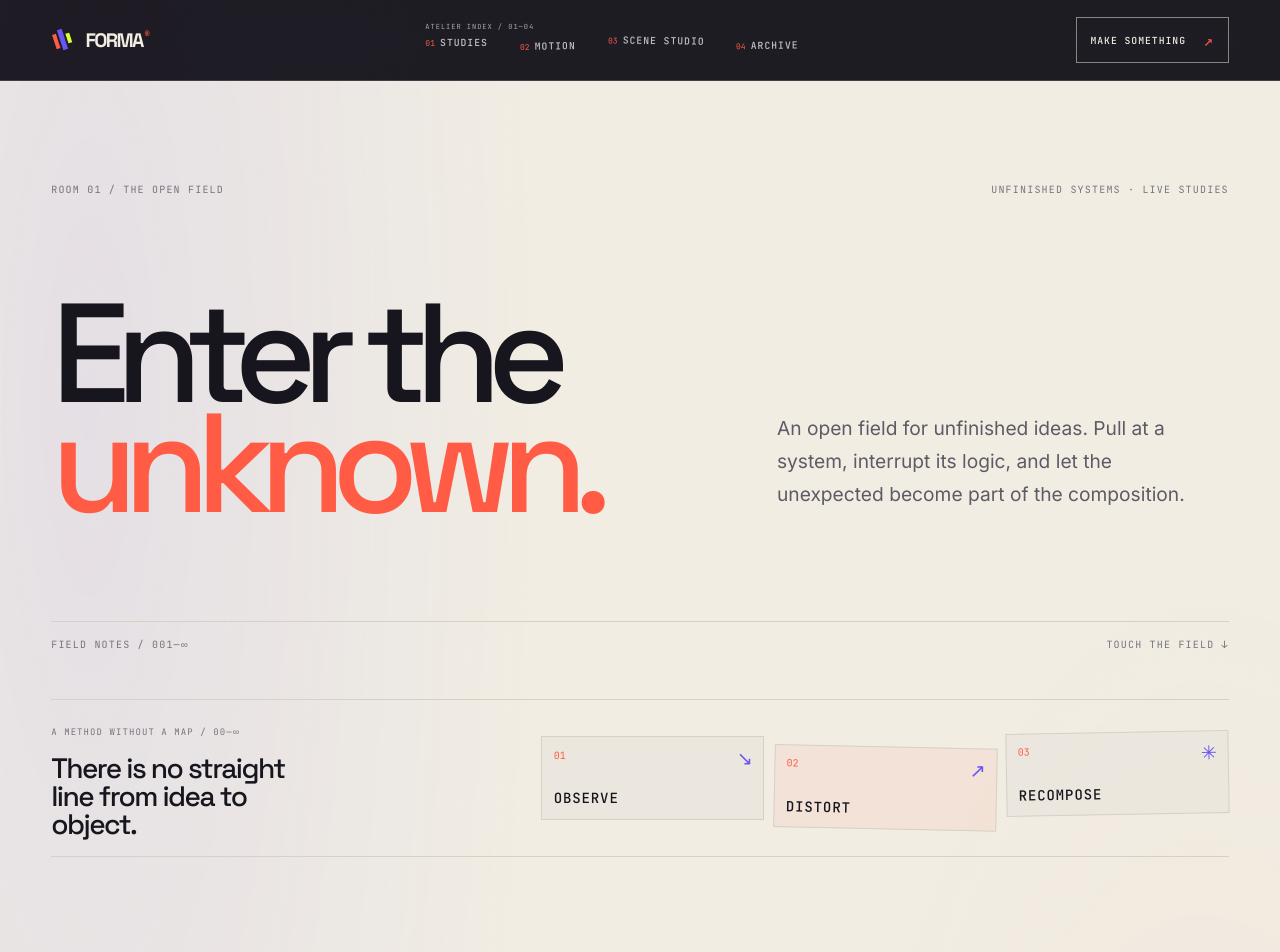
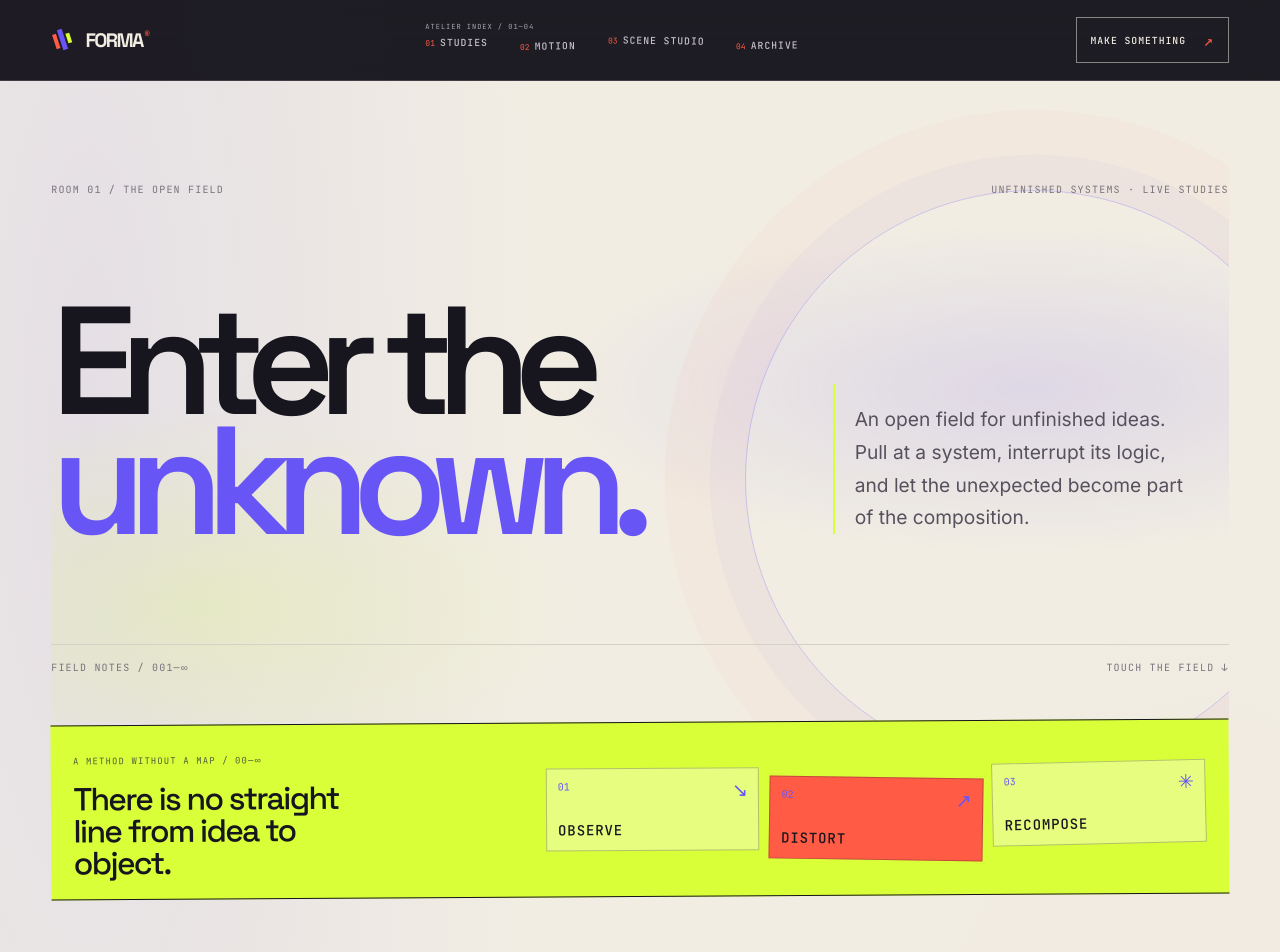
Before and after one commit to poltergit/forma, a Next.js app: page /playground in a window 1280 px wide. Shown: the top 952 px of the page. Built offline with nearby package versions, Linux system fonts and the light colour scheme; no server answers.

Commit message:
style(playground): art direct the Open Field

```diff
--- a/src/app/playground/page.module.css
+++ b/src/app/playground/page.module.css
@@ -31,3 +31,24 @@
 .processSteps i{position:absolute;right:.65rem;top:.55rem;color:var(--brand-blue);font:normal 1.2rem var(--font-display)}
 @media(max-width:700px){.process{grid-template-columns:1fr;gap:1.25rem}.processLead p{max-width:24rem}.processSteps>div{min-height:4.5rem;padding:.55rem}.processSteps span{font-size:clamp(.55rem,2.2vw,.75rem)}}
 @media(prefers-reduced-motion:reduce){.processSteps>div{transition:none}}
+
+/* ROOM 01 — THE OPEN FIELD */
+.main{width:min(100% - (var(--page-gutter)*2),100rem)}
+.intro{position:relative;overflow:hidden;padding-top:clamp(3.5rem,8vw,7.5rem);background:radial-gradient(ellipse at 83% 48%,rgb(104 85 245 / .14),transparent 30rem),radial-gradient(ellipse at 13% 82%,rgb(216 255 56 / .18),transparent 24rem)}
+.intro::after{position:absolute;top:17%;right:-8%;width:min(46vw,36rem);aspect-ratio:1;border:1px solid rgb(104 85 245 / .28);border-radius:50%;box-shadow:0 0 0 2.2rem rgb(104 85 245 / .035),0 0 0 5rem rgb(255 91 69 / .035);content:"";pointer-events:none}
+.introMeta,.introFoot{position:relative;z-index:1;color:var(--forma-ash)}
+.introGrid{position:relative;z-index:1;grid-template-columns:1.3fr .7fr;min-height:28rem}
+.introGrid h1{font-size:clamp(5rem,12vw,12rem);font-weight:600;letter-spacing:-.11em}
+.introGrid h1 em{color:var(--forma-electric-iris)}
+.introGrid>p{max-width:22rem;padding:1.2rem 0 0 1.2rem;border-left:2px solid var(--forma-acid-voltage);color:#55515d}
+.introFoot{border-color:var(--forma-rule)}
+.process{border-color:var(--forma-carbon-ink);background:var(--forma-acid-voltage);padding:1.25rem 1.4rem;transform:rotate(-.35deg)}
+.processLead>span{color:#575b39}
+.processLead p{font-size:clamp(1.35rem,2.5vw,2.2rem)}
+.processSteps>div{border-color:rgb(23 21 29 / .25);background:rgb(251 249 244 / .38)}
+.processSteps>div:nth-child(2){background:var(--forma-signal-vermilion);color:var(--forma-carbon-ink)}
+.processSteps b,.processSteps i{color:var(--forma-electric-iris)}
+.experimentHeading h2 em,.introGrid h1 em{color:var(--forma-electric-iris)}
+.next{border-color:var(--forma-carbon-ink)}
+.next em{color:var(--forma-signal-vermilion)}
+@media(max-width:700px){.introGrid{min-height:0}.intro::after{top:38%;right:-32%;width:75vw}.process{transform:none;padding:.9rem}}
```
